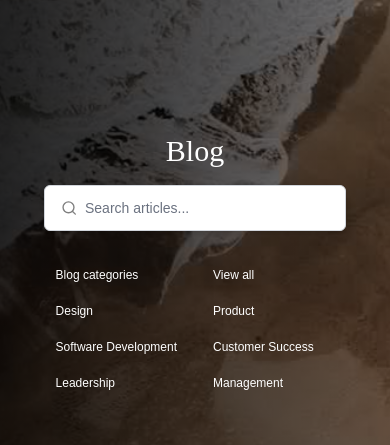
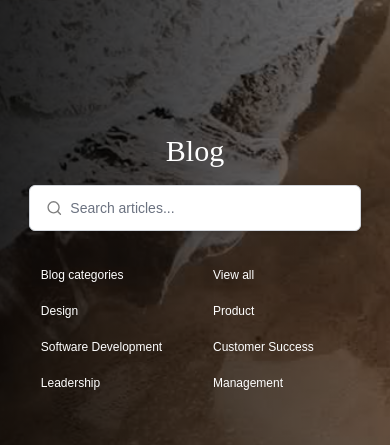
Before and after one commit to Runituplogan/4th-estate-agency, a Next.js app: page /blogs in a window 390 px wide. Shown: the part 158-603 px from the top of the page. Built offline with nearby package versions, Linux system fonts and the light colour scheme; no server answers; what tailwindcss-animated would draw is missing.

Commit message:
Refactor SectionCard button alignment for improved responsiveness

```diff
--- a/src/app/components/card_section.tsx
+++ b/src/app/components/card_section.tsx
@@ -30,7 +30,7 @@ const SectionCard: React.FC<SectionCardProps> = ({
           {description}
         </p>
         {showBtn && (
-          <Button className="text-[#385065] bg-white self-center ">
+          <Button className="text-[#385065] bg-white self-center lg:self-start ">
             Book a Strategy Call
           </Button>
         )}
--- a/src/app/components/hero_section.tsx
+++ b/src/app/components/hero_section.tsx
@@ -10,6 +10,7 @@ import InstaSvg from "../../../public/insta.svg";
 import LinkedInSvg from "../../../public/linkedIn.svg";
 import MailSvg from "../../../public/mail.svg";
 import { motion } from "framer-motion";
+import Wrapper from "./wrapper";
 
 interface HeroLayoutProps {
   backgroundImage: string;
@@ -166,15 +167,17 @@ export default function HeroLayout({
       className="relative h-screen w-full bg-cover bg-center flex flex-col items-center justify-center text-white text-center before:absolute before:bg-bg1 before:inset-0 "
       style={{ backgroundImage: `url(${backgroundImage})` }}
     >
+      <Wrapper>
         <Navbar />
         <motion.div
-        className={`relative z-10 px-[0.8rem] md:px-6, ${className}`}
+          className={`relative z-10 px-[0.8rem] md:px-[4rem] ${className}`}
           initial={{ opacity: 0, y: 20 }} // Starts invisible & slightly below
           animate={{ opacity: 1, y: 0 }} // Moves up and becomes visible
           transition={{ duration: 1, ease: "easeOut" }} // Smooth transition
         >
           {children}
         </motion.div>
+      </Wrapper>
     </section>
   );
 }
```
Lines whose indentation alone changed are shown as unchanged.
